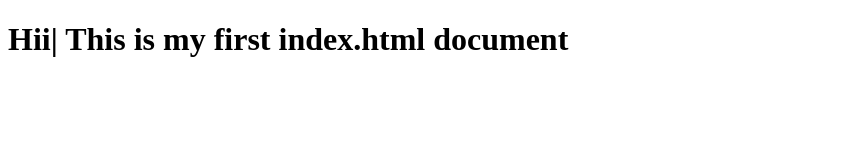
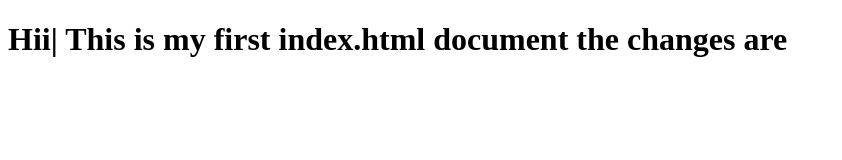
Before and after one commit to sainath-01/training, a plain HTML site: page index.html in a window 1280 px wide. Shown: the whole page, without its empty margins (0-842 px from the left). Drawn offline with Linux system fonts and the light colour scheme.

Commit message:
added style.css and modified index.html

```diff
--- a/index.html
+++ b/index.html
@@ -6,6 +6,8 @@
     <title>This is my first git index.html</title>
 </head>
 <body>
-    <h1>Hii| This is my first index.html document</h1>
+    <h1>Hii| This is my first index.html document
+
+        the changes are</h1>
 </body>
 </html>
--- /dev/null
+++ b/style.css
@@ -0,0 +1,3 @@
+body{
+    font-size: 20px;
+}
```
